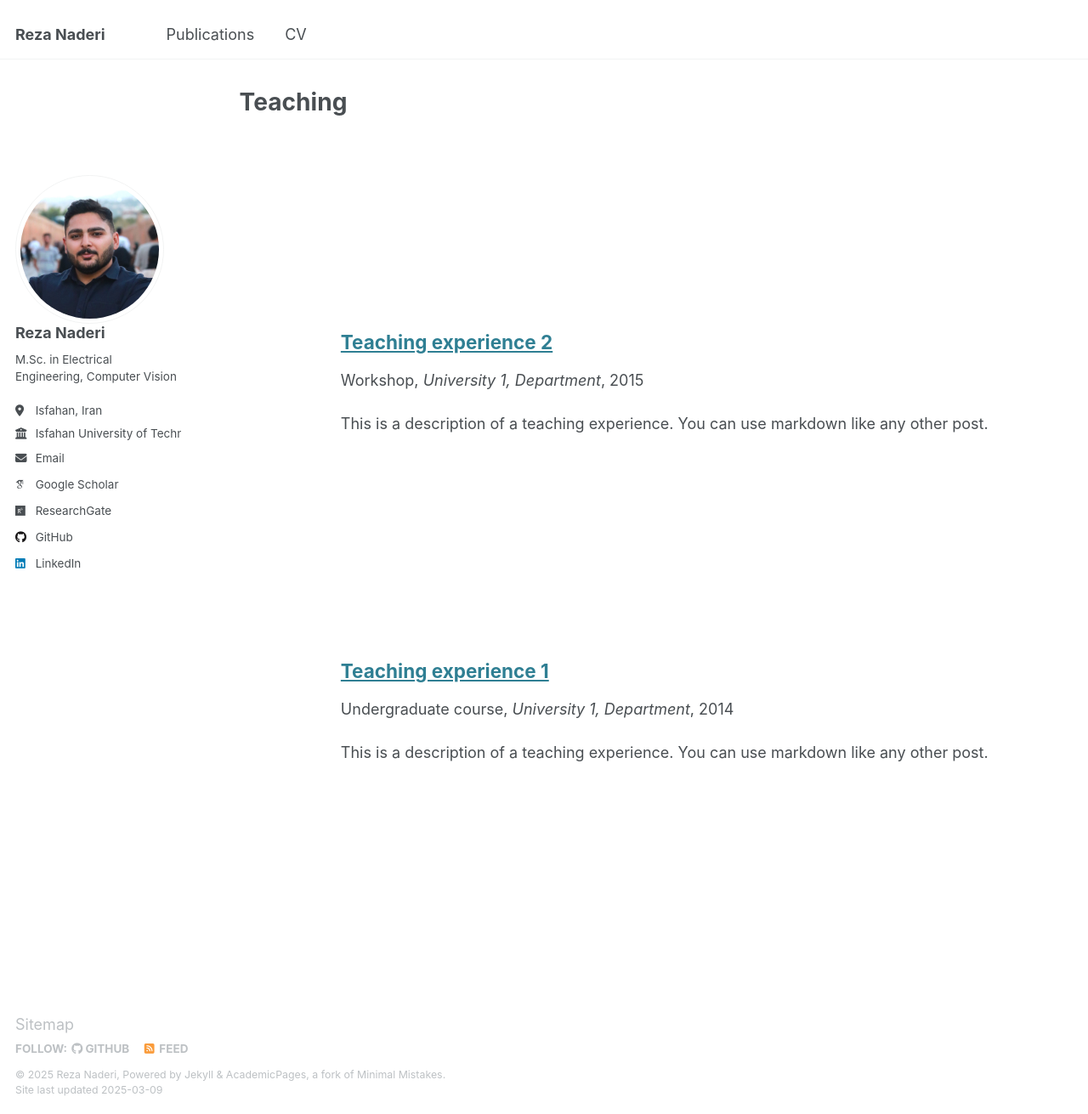
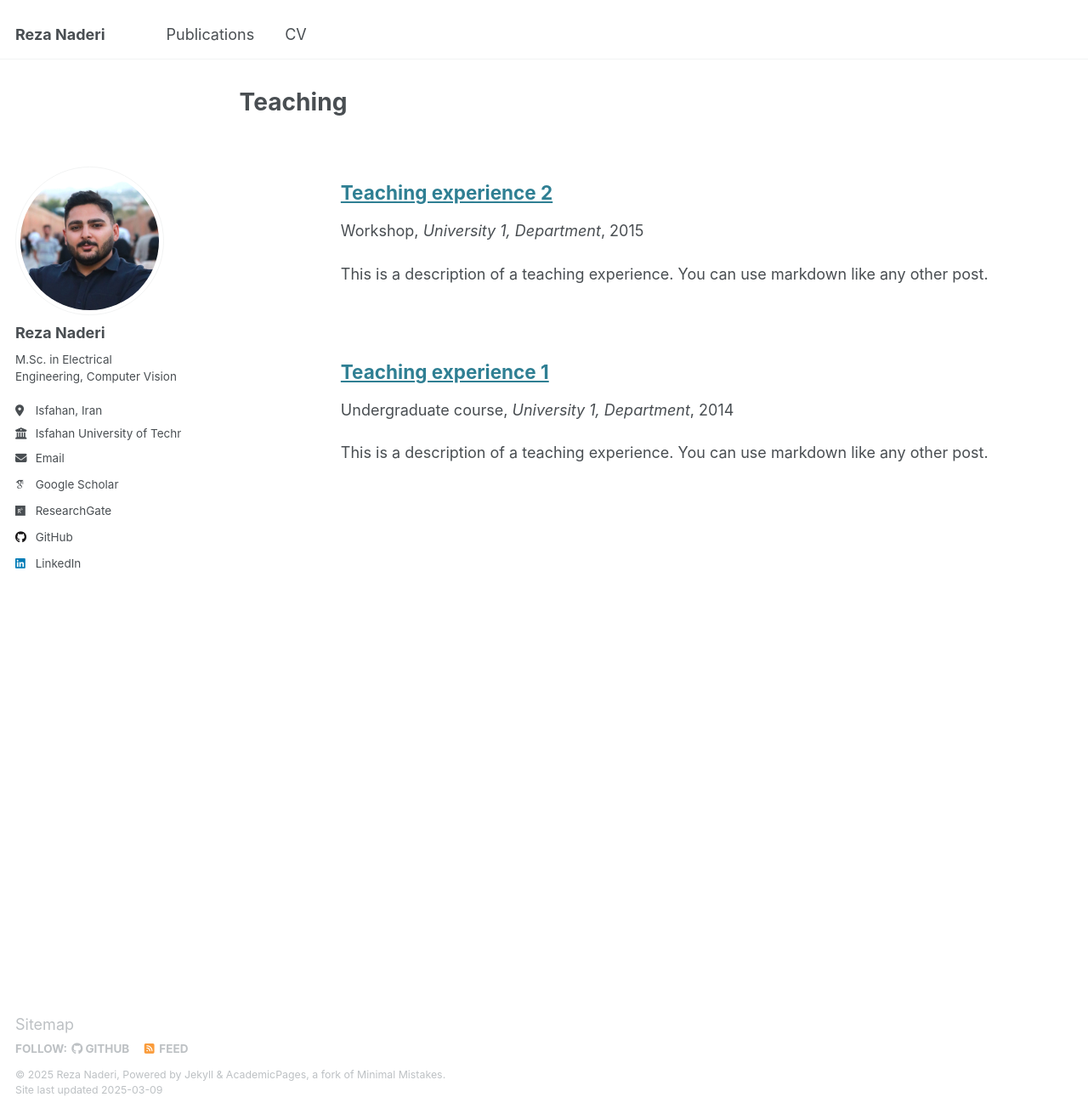
Before and after one commit to mohammadrezanaderi4/mohammadrezanaderi4.github.io, a Jekyll site: the page built from _pages/teaching.html, in a window 1280 px wide and 1311 px high. Shown: the whole window at 85% size. Built offline with Jekyll 4.4.1, drawn with Linux system fonts in a browser that asks for light colours; some web fonts are replaced.

Commit message:
Update archive-single.html

```diff
--- a/_includes/archive-single.html
+++ b/_includes/archive-single.html
@@ -12,7 +12,6 @@
 
     img {
       max-width: 300px;
-      float:left
     }
 
     .crop {
@@ -24,8 +23,7 @@
 
     .text {
       padding-left: 20px;
-      padding-top: 20%;
-      float: left;
+      padding-top: 20px;
     }
   </style>
   <body>
```
